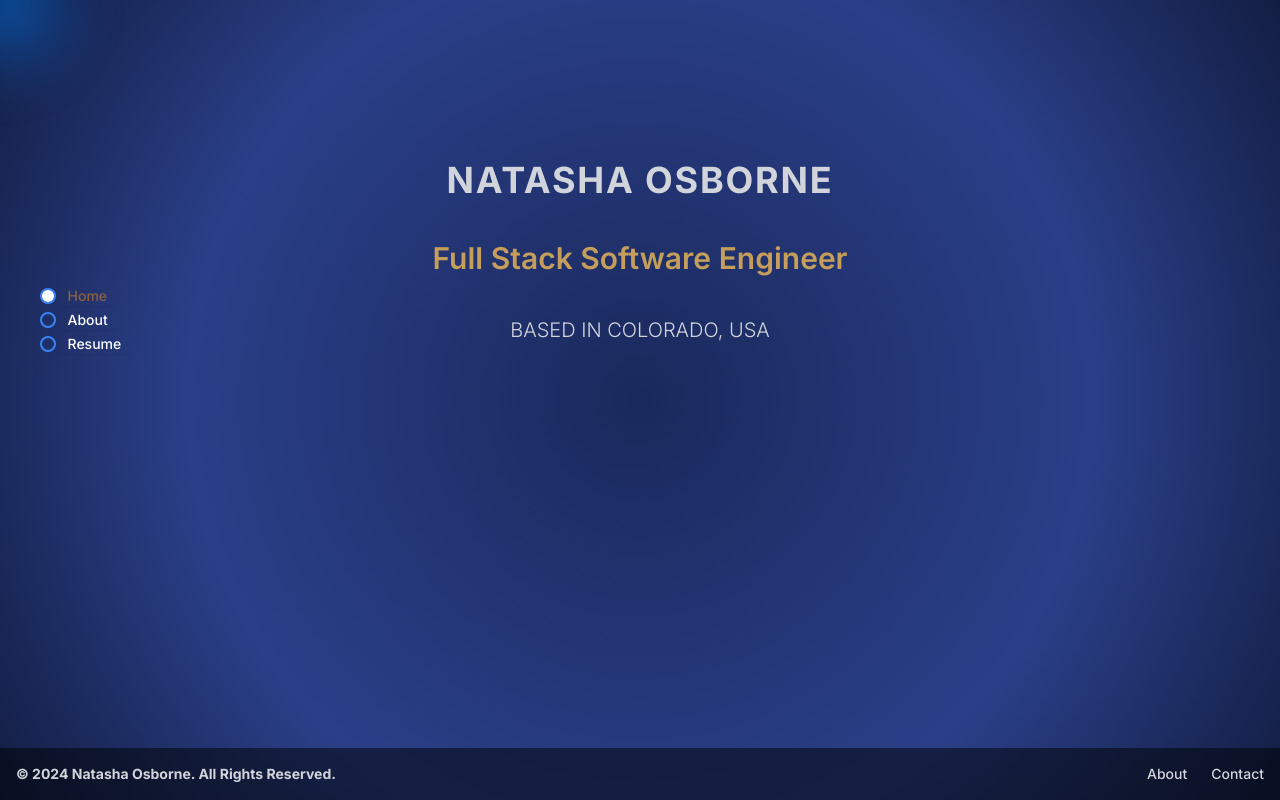
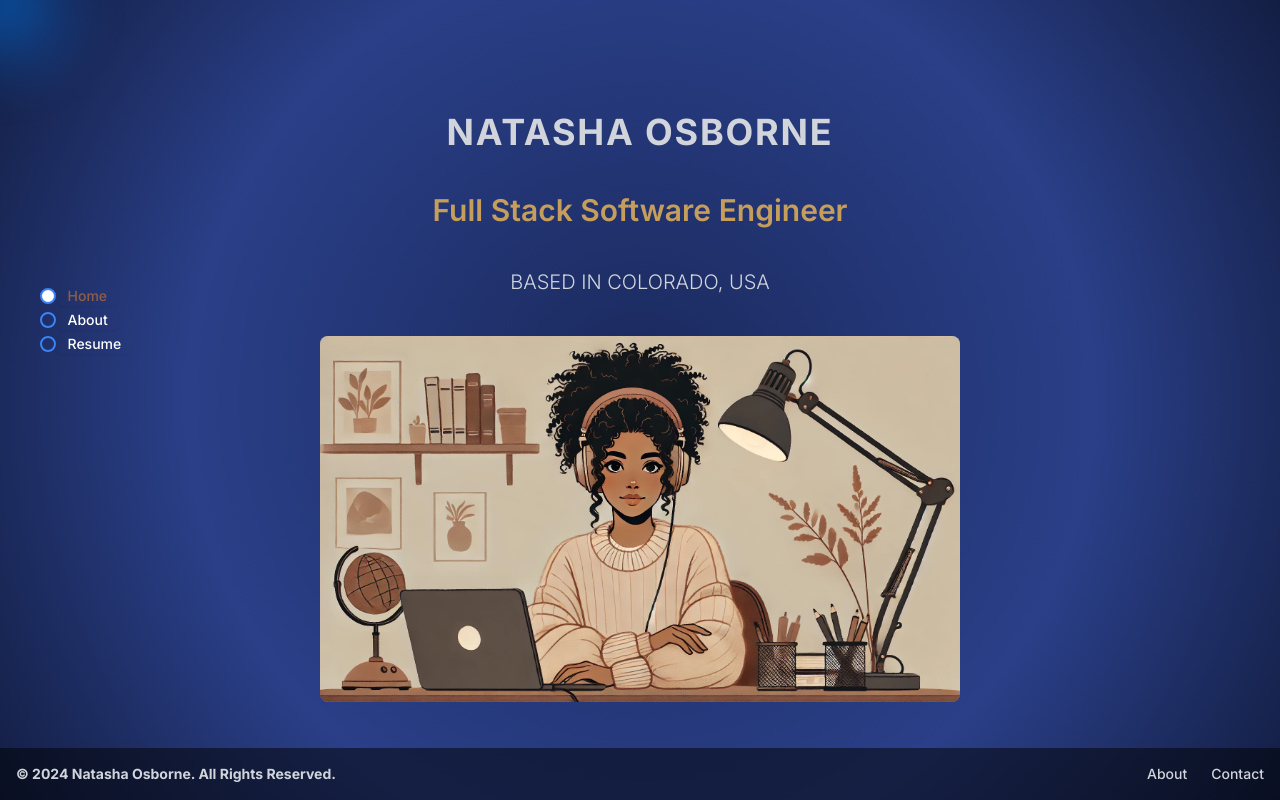
Before and after one commit to Natasha08/natasha-osborne-site, a Next.js app: page / in a window 1280 px wide. Shown: the top 800 px of the page. Built offline with nearby package versions, Linux system fonts and the light colour scheme.

Commit message:
add a character to the home component

```diff
--- a/app/components/about.js
+++ b/app/components/about.js
@@ -36,7 +36,7 @@ export default function About() {
   return (
     <main
       ref={aboutRef}
-      className="flex flex-col text-text text-start items-center z-20 pb-48 about"
+      className="flex flex-col text-text text-start items-center z-20 pt-28 about"
     >
       <div className="xs:w-auto md:w-1/2 content">
         <div className="flex col-span-1 flex-col w-full items-center text-gray-300 relative translucent-background z-10 py-5 px-5">
@@ -80,7 +80,7 @@ export default function About() {
           </div>
         </div>
       </div>
-      <div className="xs:w-1/3 lg:w-1/2"></div>
+      <div className="xs:w-1/3 lg:w-1/2 pb-48"></div>
     </main>
   );
 }
--- a/app/components/home.js
+++ b/app/components/home.js
@@ -2,16 +2,15 @@ import StealthItem from '@/components/stealth-item';
 import characterImage from '@/public/character_leaning.png';
 
 const Home = () => (
-  <div>
+  <div className="pb-12">
     <div
-      className="fixed inset-0 bg-cover bg-center z-0 w-screen home"
+      className="fixed inset-0 bg-cover bg-center z-0 w-screen home h-screen"
       style={{
         background: `radial-gradient(circle at center, rgb(26, 41, 92) 0%, rgb(42, 63, 136) 60%, rgb(19, 30, 67) 100%)`,
       }}
     >
-      <div className="pt-40 flex flex-col h-screen w-full items-center"></div>
     </div>
-    <div className="pt-40 flex flex-col h-screen w-screen items-center mx-auto">
+    <div className="pt-28 flex flex-col h-screen w-screen items-center mx-auto">
       <header className="text-center text-4xl pb-10 font-bold z-10 tracking-wider">
         NATASHA OSBORNE
         <StealthItem
@@ -27,6 +26,7 @@ const Home = () => (
       <p className="text-center text-xl font-light pt-4">
         BASED IN COLORADO, USA
       </p>
+      <img src="/character_at_desk.jpeg" alt="drawing of developer at computer desk" className="character mt-10 h-auto w-1/2 relative rounded-lg shadow-2xl shadow-interactive" />
     </div>
   </div>
 );
--- a/app/globals.css
+++ b/app/globals.css
@@ -51,6 +51,10 @@ p {
 
 .main-container .content {
   @apply w-3/4 xxs:w-full xs:w-3/4 md:w-1/2;
+}
+
+.character {
+  box-shadow: inset 2px 2px 15px rgba(255,255,255,.5);
 }
 
 /************************************************************
```
Also changed, not shown: public/character_at_desk.jpeg (added).
